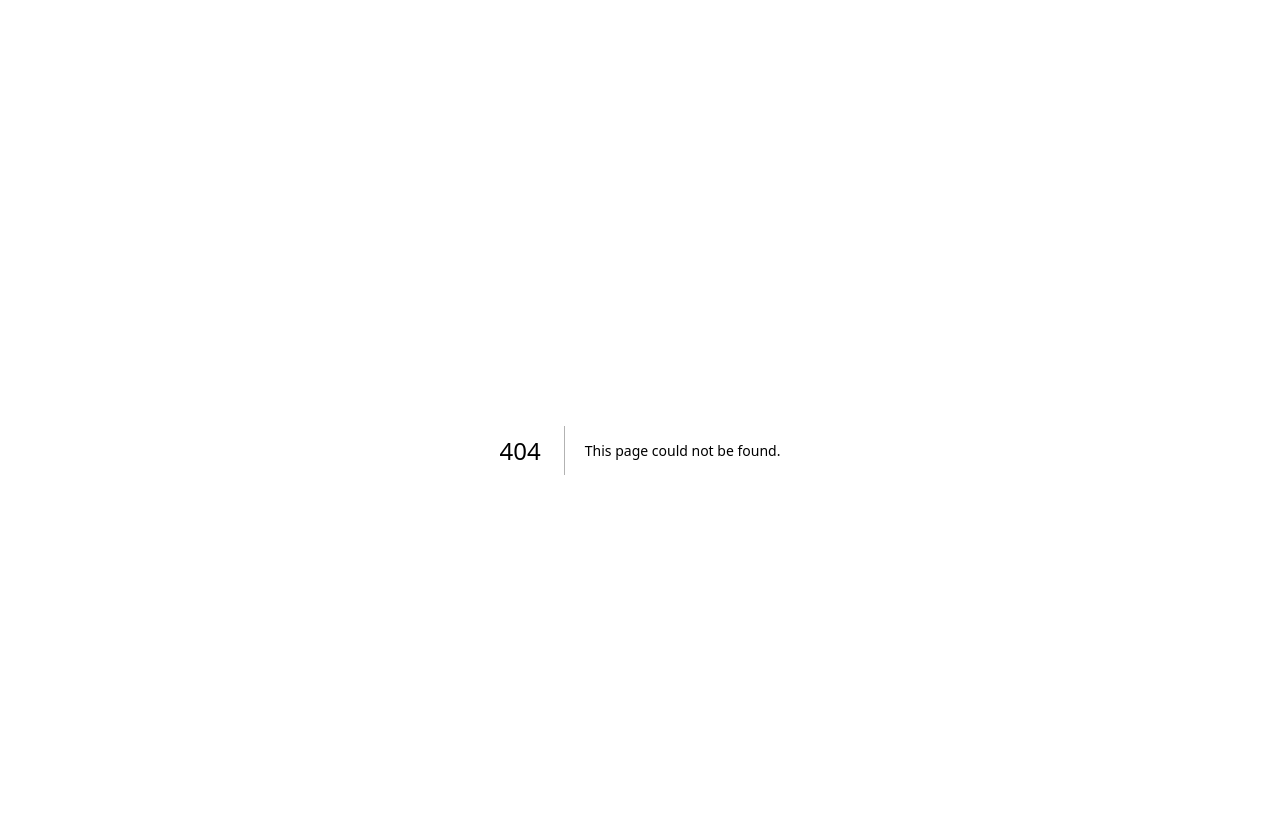
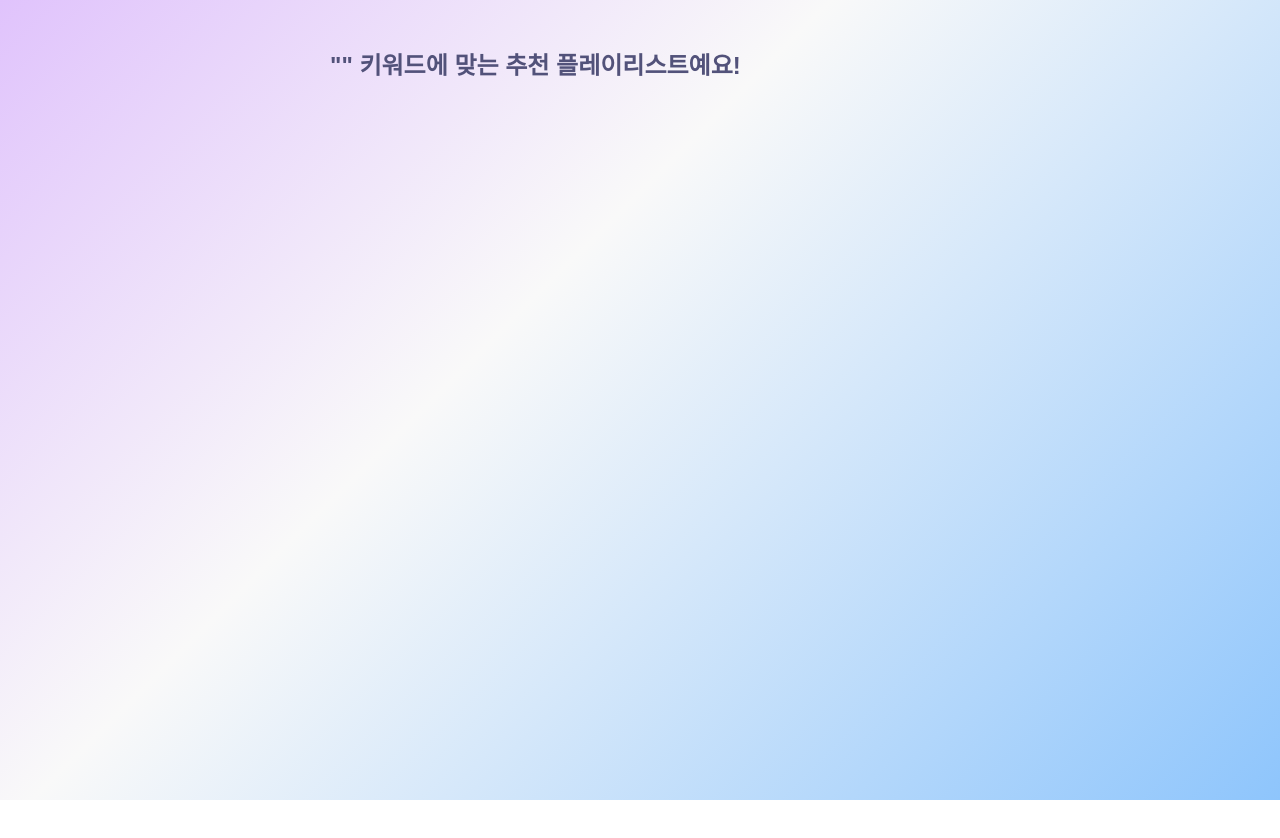
Before and after one commit to rkddbs1031/Yoon-Play2, a Next.js app: page /result in a window 1280 px wide. Before the commit this address had no page. Shown: the top 838 px of the page. After the commit the page ends 800 px from the top, so only its background shows below. Built offline with nearby package versions, Linux system fonts and the light colour scheme.

Commit message:
Feat: 결과 화면 추가

```diff
--- /dev/null
+++ b/app/result/page.tsx
@@ -0,0 +1,25 @@
+'use client';
+
+import { useMemo } from 'react';
+import { useSearchParams } from 'next/navigation';
+
+import { AnimationType } from '@/types/animation';
+import { animationStyle } from '@/utils/animation';
+
+export default function PlayListResult() {
+  const searchParams = useSearchParams();
+  const type = searchParams.get('type');
+  const value = searchParams.get('value');
+
+  const animationStyles = useMemo(() => {
+    return animationStyle({ useAnimation: true, delay: 0.3, duration: 0.6 });
+  }, []);
+
+  return (
+    <section className='playlist-wrapper'>
+      <h1 className={`${AnimationType.FadeInUp} text-2xl font-bold whitespace-pre-wrap mb-6`} style={animationStyles}>
+        "{value}" 키워드에 맞는 추천 플레이리스트예요!
+      </h1>
+    </section>
+  );
+}
```
